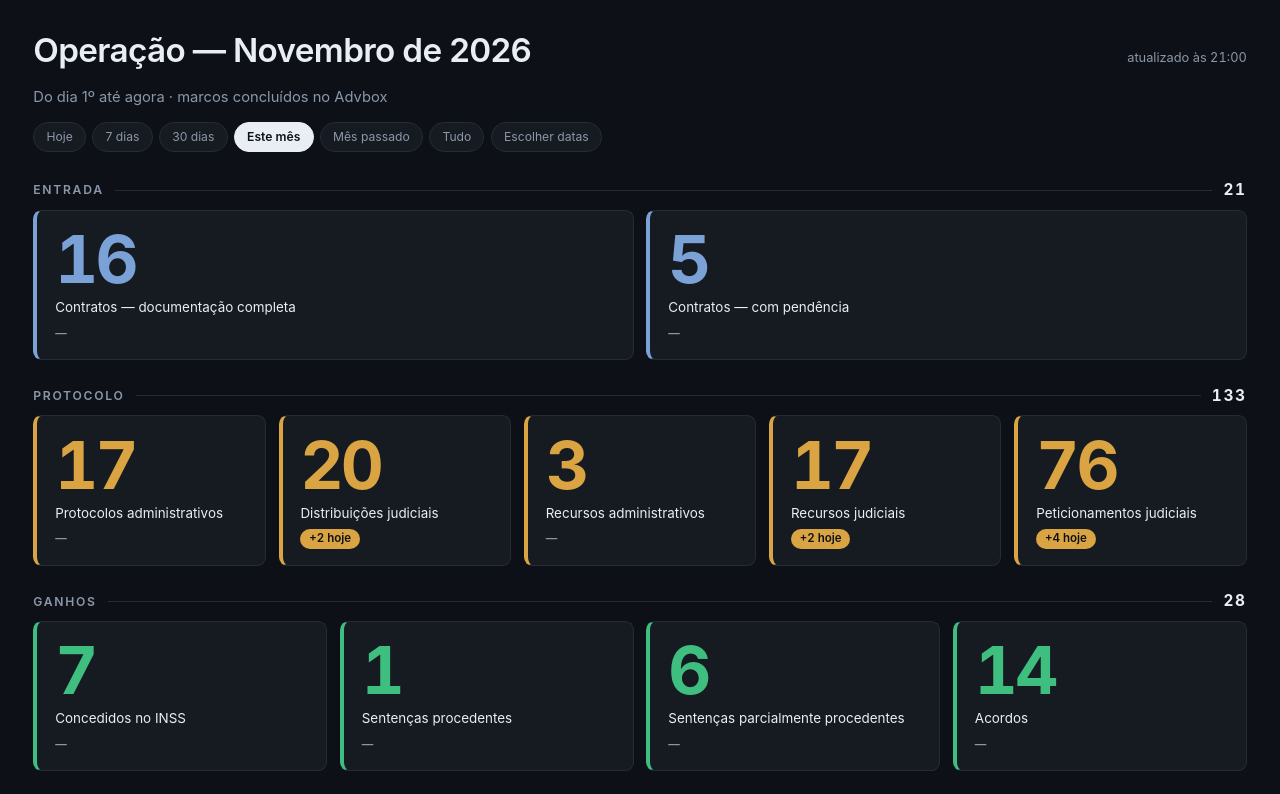
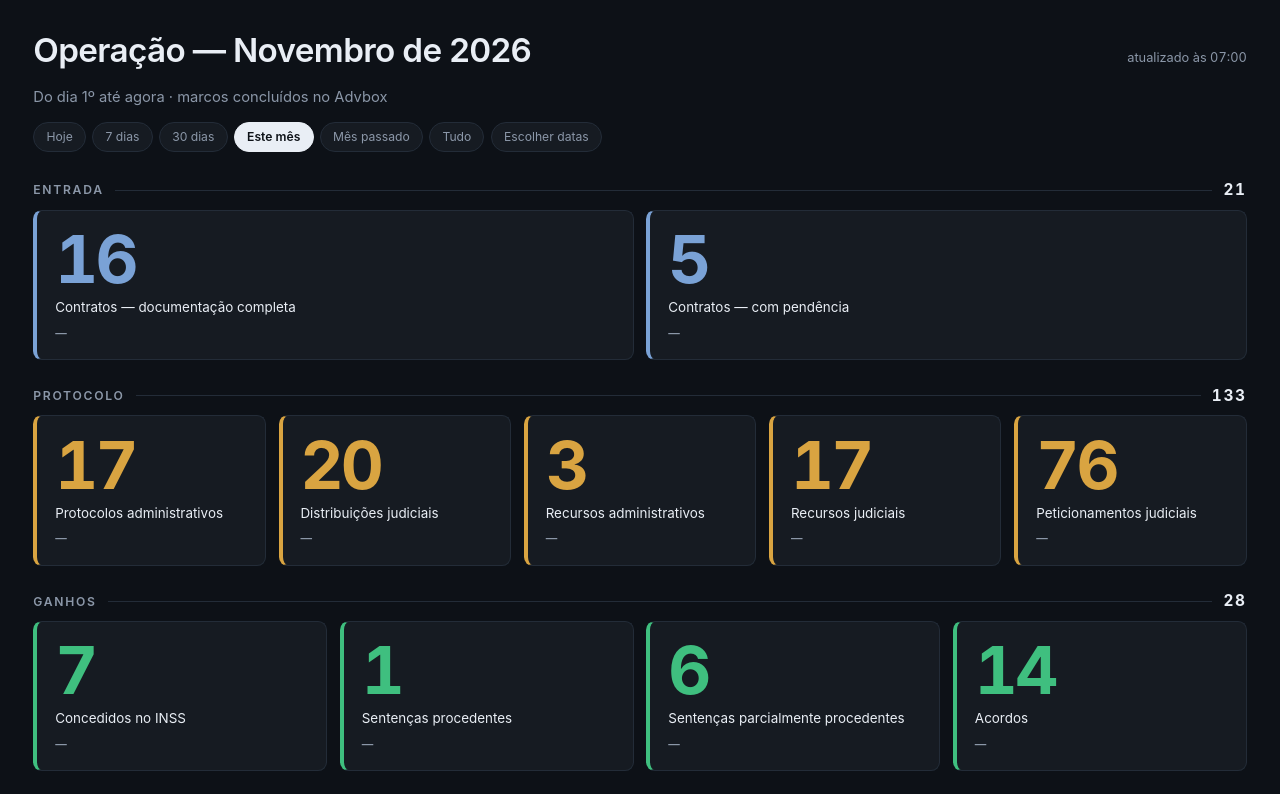
Before and after one commit to Patricia186/painel-operacao, a plain HTML site: page index.html in a window 1280 px wide. Shown: the top 794 px of the page. Drawn offline with Linux system fonts and the light colour scheme.

Commit message:
atualiza painel de operação

```diff
--- a/index.html
+++ b/index.html
@@ -112,7 +112,7 @@
       </span>
     </div>
   </div>
-  <p class="relogio">atualizado às 21:00</p>
+  <p class="relogio">atualizado às 07:00</p>
 </header>
 
     <section class="bloco neutro" data-bloco="Entrada">
@@ -144,7 +144,7 @@
         <span class="lupa">ver processos</span>
         <p class="valor">20</p>
         <p class="rotulo">Distribuições judiciais</p>
-        <span class="hoje">+2 hoje</span>
+        <span class="hoje vazio">—</span>
       </article>
       <article class="cartao andamento" data-marco="Recursos administrativos">
         <span class="lupa">ver processos</span>
@@ -156,13 +156,13 @@
         <span class="lupa">ver processos</span>
         <p class="valor">17</p>
         <p class="rotulo">Recursos judiciais</p>
-        <span class="hoje">+2 hoje</span>
+        <span class="hoje vazio">—</span>
       </article>
       <article class="cartao andamento" data-marco="Peticionamentos judiciais">
         <span class="lupa">ver processos</span>
         <p class="valor">76</p>
         <p class="rotulo">Peticionamentos judiciais</p>
-        <span class="hoje">+4 hoje</span>
+        <span class="hoje vazio">—</span>
       </article></div>
     </section>
     <section class="bloco bom" data-bloco="Ganhos">
@@ -258,7 +258,7 @@ const INDICE = {"2026-01-05":{"Distribui\u00e7\u00f5es judiciais":[0,1,2,3,4],"C
 // Quem é cada processo. Vem VAZIO na versão pública — e é a ausência desta
 // lista que impede a página publicada de mostrar nome de cliente.
 const PROCESSOS = [];
-const HOJE = "2026-11-15";
+const HOJE = "2026-11-16";
 const MESES = ["Janeiro", "Fevereiro", "Março", "Abril", "Maio", "Junho", "Julho", "Agosto", "Setembro", "Outubro", "Novembro", "Dezembro"];
 
 const cartoes = [...document.querySelectorAll(".cartao")];
```
